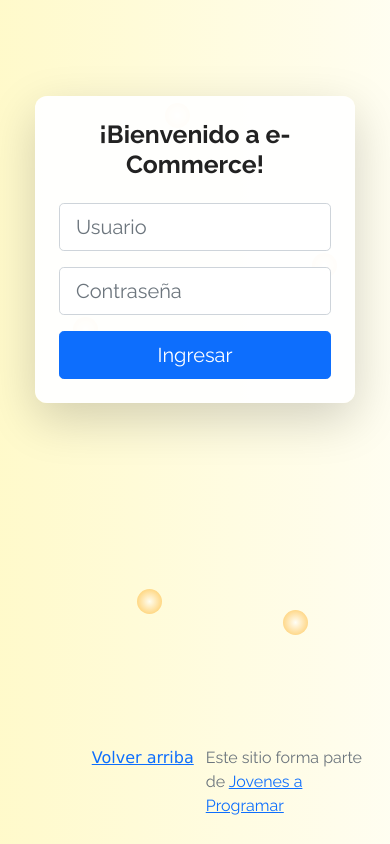
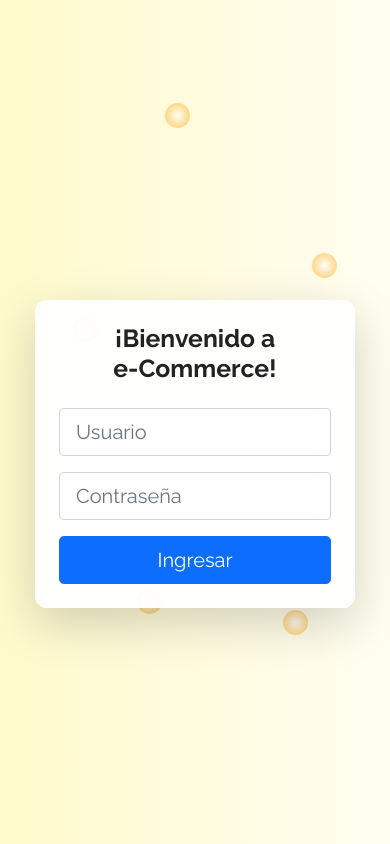
Before and after one commit to marcosrodsatt/marcosrodsatt.github.io-Proyecto-final, a plain HTML site: page login.html in a window 390 px wide. Shown: the top 844 px of the page. Drawn offline with Linux system fonts and the light colour scheme.

Commit message:
Actualizar login responsivo y estilos según pautas

```diff
--- a/css/styleslogin.css
+++ b/css/styleslogin.css
@@ -49,14 +49,17 @@ body {
   background: rgba(255, 255, 255, 0.95);
   border-radius: 16px;
   transition: all 0.3s ease;
+  min-width: 320px;
+  max-width: 400px;
 }
 
 /* Ajuste de título */
 .login-box h2 {
   color: #222;
   font-weight: 700;
+  white-space: normal;
+  word-break: keep-all;
 }
-
 /* RESPONSIVE */
 
 /* Tablets verticales (≤1024px) */
--- a/login.html
+++ b/login.html
@@ -18,7 +18,7 @@
 </head>
 
 <body>
-  <main class="mt-5">
+  <main class="d-flex flex-column justify-content-center align-items-center vh-100 w-100">
     <div class="pelota pelota1"></div>
   <div class="pelota pelota2"></div>
   <div class="pelota pelota3"></div>
@@ -27,7 +27,7 @@
 
   <!-- Caja de login -->
 <div class="login-box card shadow-lg border-0 p-4 col-11 col-sm-8 col-md-6 col-lg-4" id="loginBox">
-  <h2 class="text-center mb-4 fw-bold">¡Bienvenido a e-Commerce!</h2>
+  <h2 class="text-center mb-4 fw-bold">¡Bienvenido a<br>e-Commerce!</h2>
   <form>
     <div class="mb-3">
       <input id="username" type="text" class="form-control form-control-lg" placeholder="Usuario" required>
```
